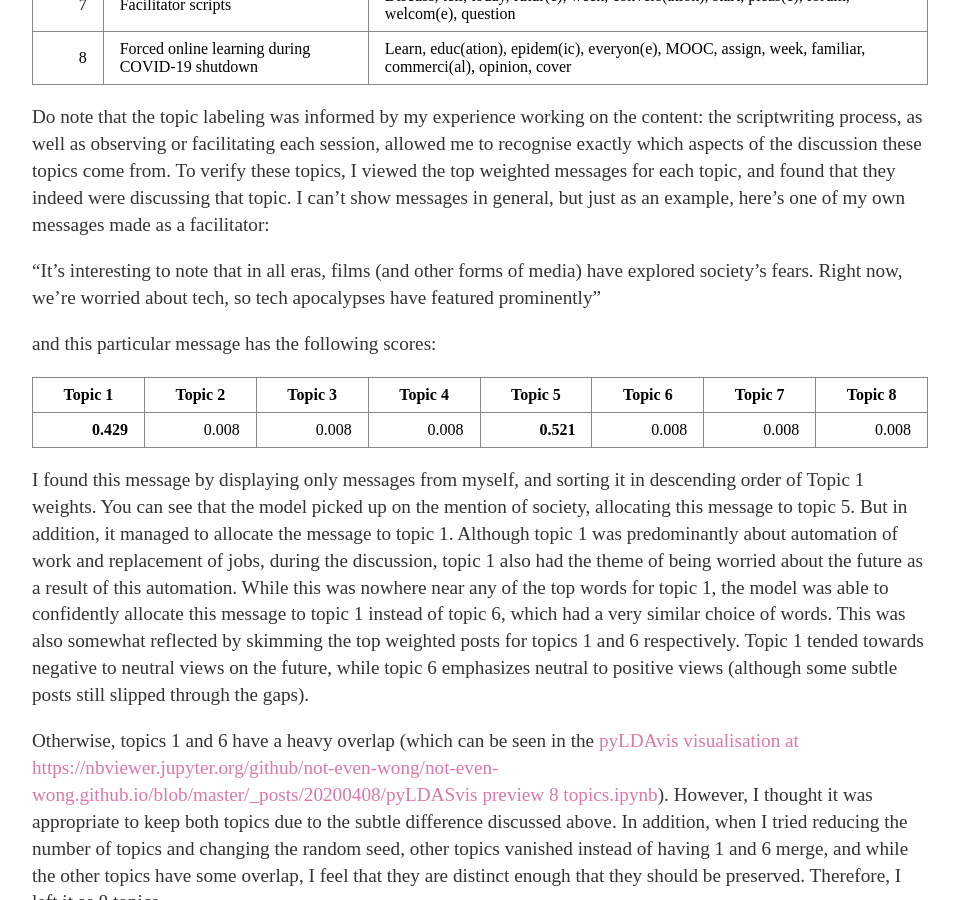
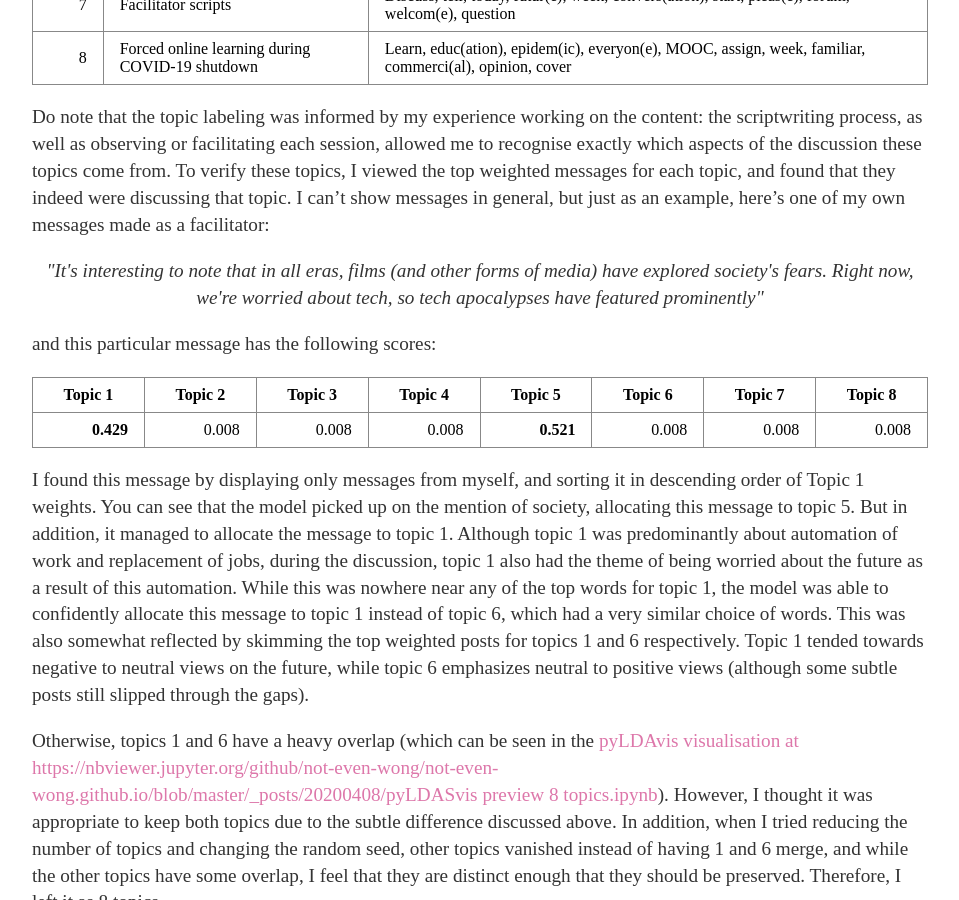
Before and after one commit to not-even-wong/not-even-wong.github.io, a Jekyll site: the page built from _posts/2020-04-08-NLP-chatlogs-part-1.md, in a window 1280 px wide and 900 px high, scrolled down 5551 px. Shown: the whole window, without its empty margins (160-1119 px from the left). Built offline with Jekyll 4.4.1, drawn with Linux system fonts in a browser that asks for light colours.

Commit message:
Update 2020-04-08-NLP-chatlogs-part-1.md

```diff
--- a/_posts/2020-04-08-NLP-chatlogs-part-1.md
+++ b/_posts/2020-04-08-NLP-chatlogs-part-1.md
@@ -140,7 +140,7 @@ In the end, I settled on 8 topics:
 
 Do note that the topic labeling was informed by my experience working on the content: the scriptwriting process, as well as observing or facilitating each session, allowed me to recognise exactly which aspects of the discussion these topics come from. To verify these topics, I viewed the top weighted messages for each topic, and found that they indeed were discussing that topic. I can't show messages in general, but just as an example, here's one of my own messages made as a facilitator:
 
-"It's interesting to note that in all eras, films (and other forms of media) have explored society's fears. Right now, we're worried about tech, so tech apocalypses have featured prominently"
+<p align="center"><i>"It's interesting to note that in all eras, films (and other forms of media) have explored society's fears. Right now, we're worried about tech, so tech apocalypses have featured prominently"</i></p>
 
 and this particular message has the following scores:
 
```
